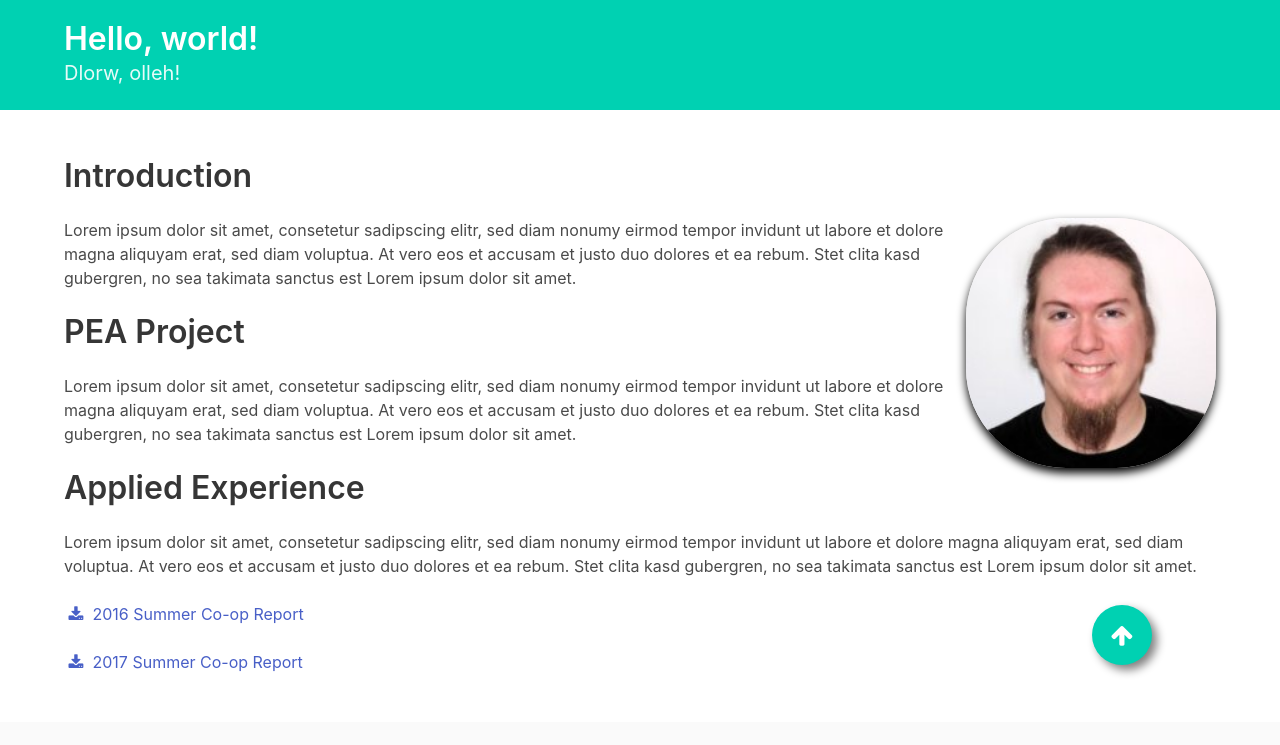
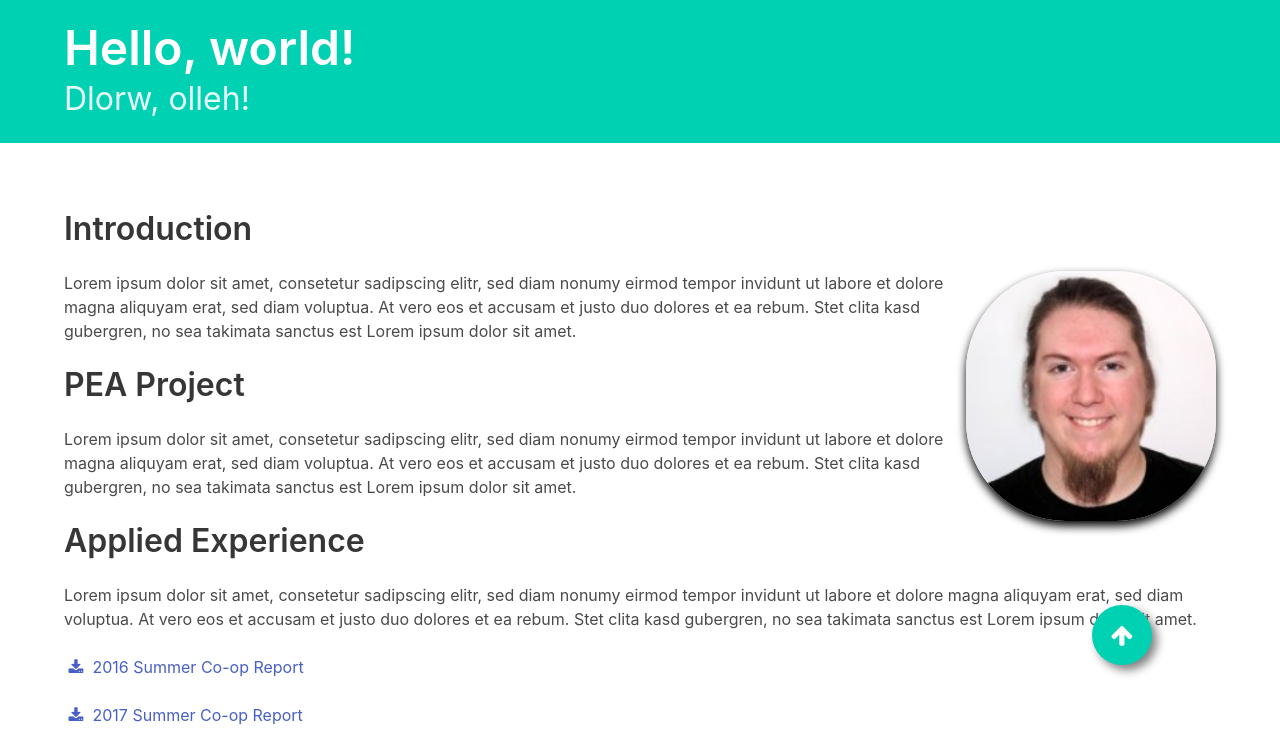
Before and after one commit to Llewxamris/PEA-framework, a plain HTML site: page index.html in a window 1280 px wide. Shown: the part 55-800 px from the top of the page. Drawn offline with nearby package versions, Linux system fonts and the light colour scheme.

Commit message:
Recreate Hero section

```diff
--- a/css/styles.css
+++ b/css/styles.css
@@ -1,3 +1,24 @@
+header {
+    color: white;
+    background-color: #298e42;
+    font-family: 'Noto Sans';
+    padding-top: 100px;
+    padding-bottom: 100px;
+}
+
+#hTitle {
+    font-size: 3em;
+}
+
+#sTitle {
+    font-size: 2em;
+}
+
+#mainContainer {
+    padding-top: 20px;
+    padding-bottom: 20px;
+}
+
 #personalImage {
     border-radius: 100px;
     animation: fadein 2s;
@@ -13,6 +34,10 @@
     z-index: 9999;
     bottom: 10%;
     right: 10%;
+}
+
+.title {
+ font-size: 2em;
 }
 
 .hidden {
```
